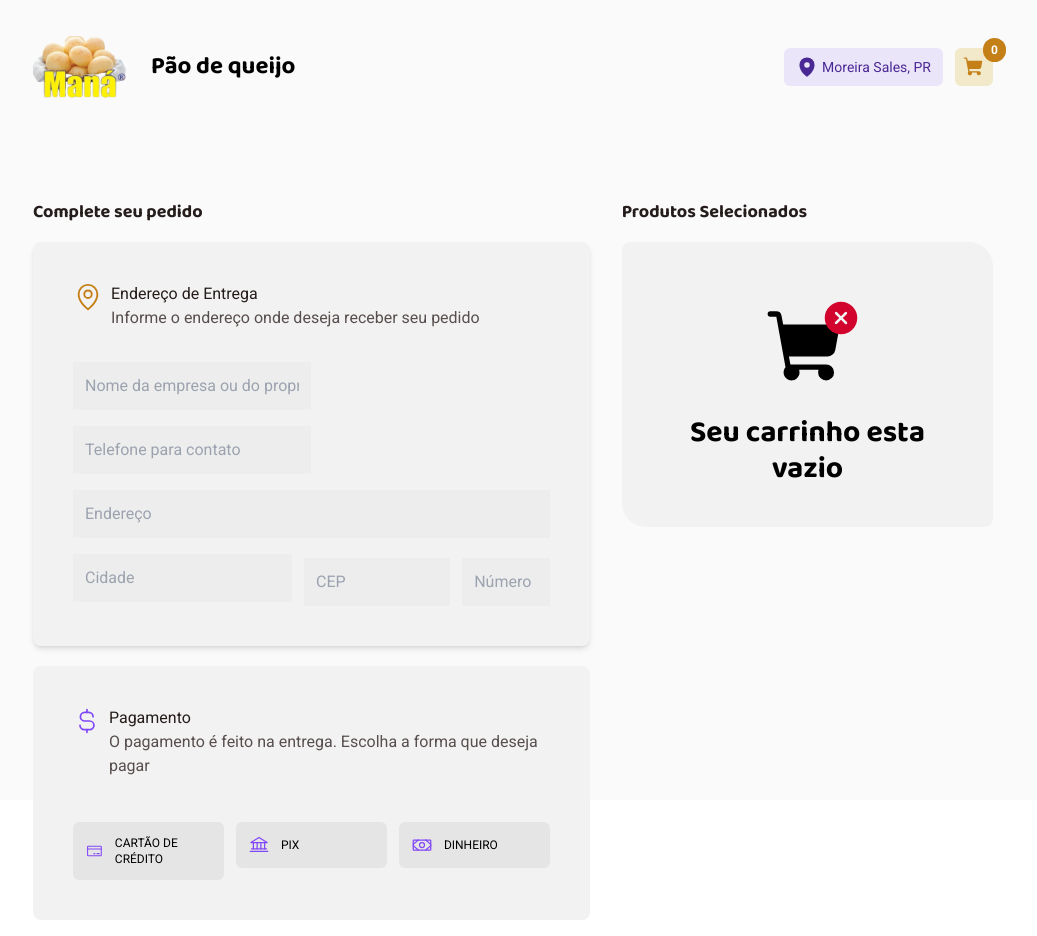
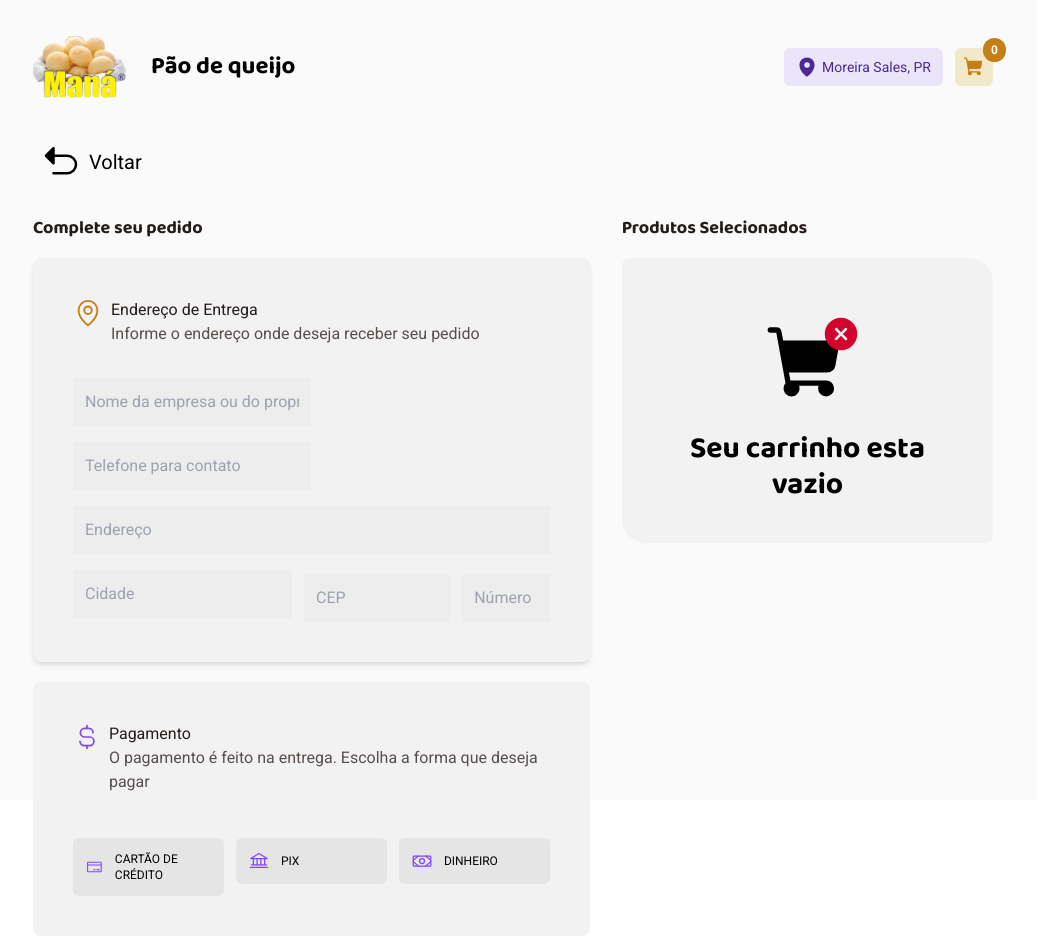
Before and after one commit to giovaniocan/pq-mana, a Next.js app: page /checkout in a window 1280 px wide. Shown: the whole page, without its empty margins (127-1164 px from the left). Built offline with nearby package versions, Linux system fonts and the light colour scheme.

Commit message:
✅: added go back button in cheackout page

```diff
--- a/src/pages/checkout/index.tsx
+++ b/src/pages/checkout/index.tsx
@@ -12,6 +12,9 @@ import { cleanCart } from '@/redux/cart/slice'
 import { useRouter } from 'next/router'
 import { selectTotalPrice } from '@/redux/cart/cart.selector'
 import { RootState } from '@/redux/rootReducer'
+import { ArrowUUpLeft } from 'phosphor-react'
+
+import Link from 'next/link'
 
 const CreateFormSchema = z.object({
   name: z.string().nonempty('o nome da empresa é obrigatório'),
@@ -62,9 +65,18 @@ export default function Checkout() {
   }
 
   return (
-    <div className="bg-background h-screen mx-4 lg:px-36 flex flex-col gap-6 md:gap-16">
+    <div className="bg-background h-screen mx-4 lg:px-36 flex flex-col ">
       <Header />
-      <main>
+
+      <Link
+        href="/"
+        className="flex gap-2 items-center p-2 rounded-md relative"
+      >
+        <ArrowUUpLeft size={40} weight="fill" />
+        <p className="text-xl font-medium">Voltar</p>
+      </Link>
+
+      <main className="mt-6 ">
         <FormProvider {...createAdressForm}>
           <form
             id="form"
```
